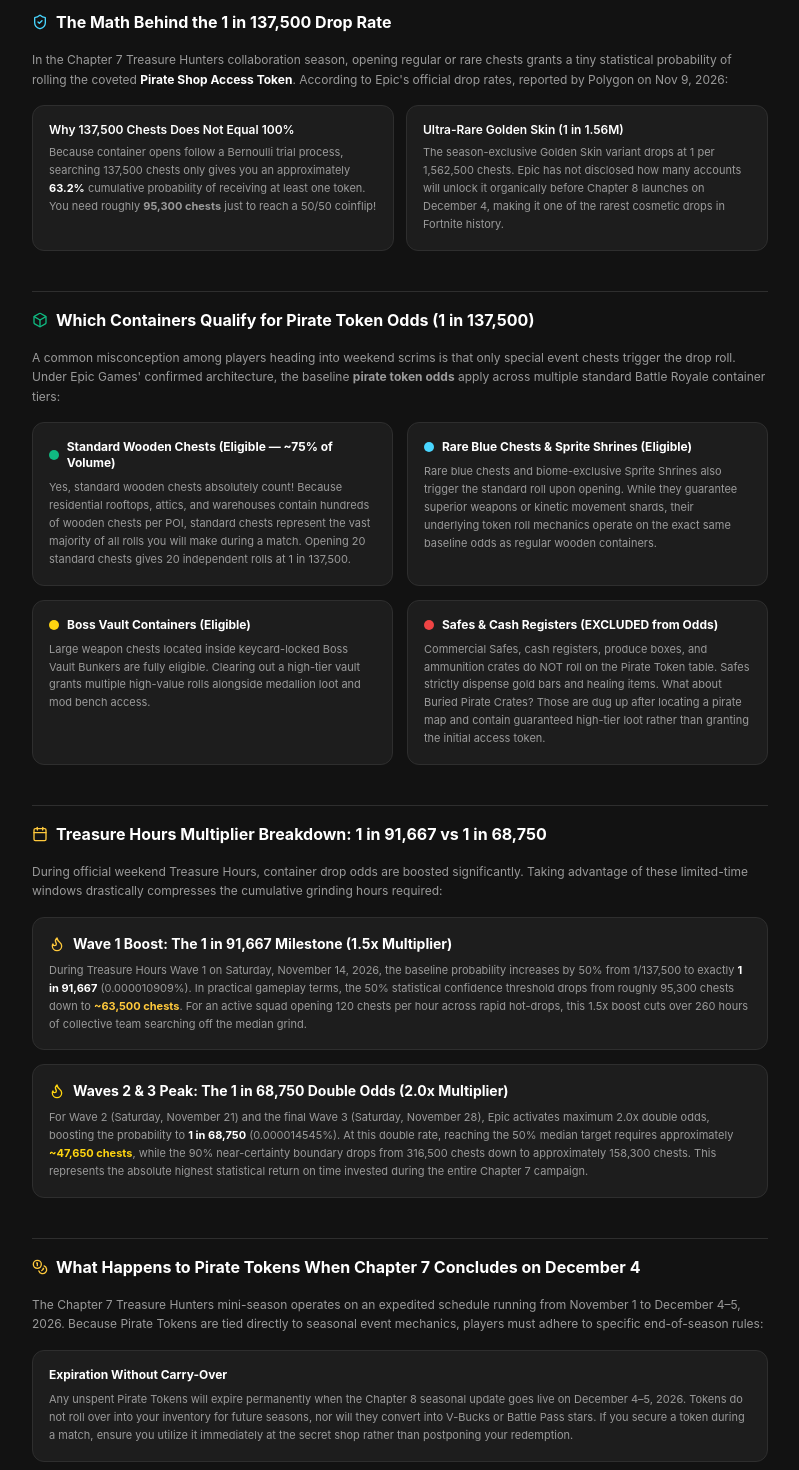
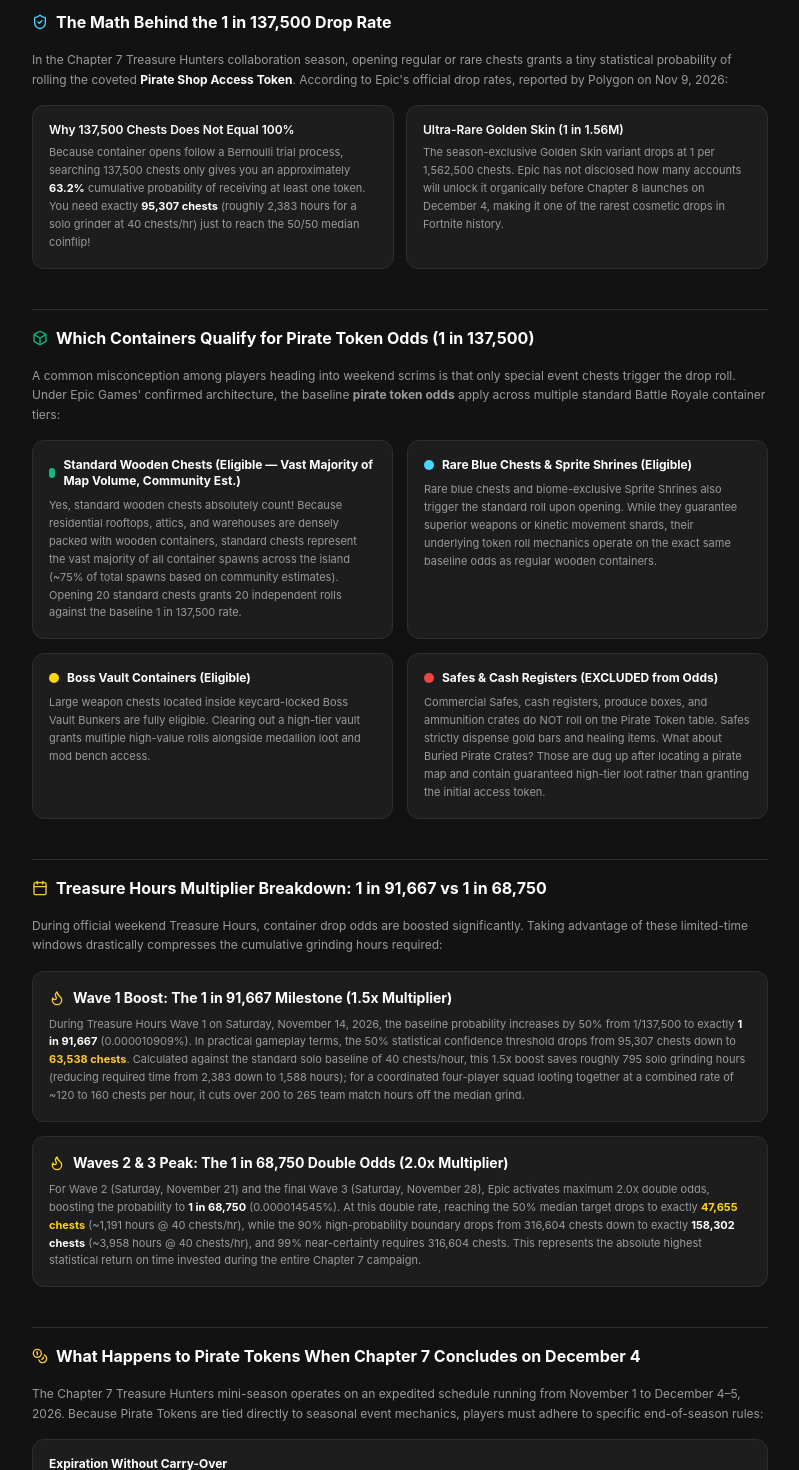
Before and after one commit to yangrenshi/trackchest, a Next.js app: page /pirate-token-odds in a window 1280 px wide. Shown: the part 1545-3015 px from the top of the page, without its empty margins (240-1039 px from the left). Built offline with nearby package versions, Linux system fonts and the light colour scheme; no server answers.

Commit message:
fix(odds): harmonize exact mathematical thresholds, unify solo/squad baselines, and add community est to chest volume

```diff
--- a/src/app/pirate-token-odds/page.tsx
+++ b/src/app/pirate-token-odds/page.tsx
@@ -158,7 +158,7 @@ export default function PirateTokenOddsPage() {
           <div className="p-4 rounded-xl bg-[#1d1d1d] border border-[#2e2e2e] space-y-1.5">
             <h3 className="font-semibold text-white">Why 137,500 Chests Does Not Equal 100%</h3>
             <p className="text-[#9a9a9a] text-[11px] leading-relaxed">
-              Because container opens follow a Bernoulli trial process, searching 137,500 chests only gives you an approximately <strong className="text-white">63.2%</strong> cumulative probability of receiving at least one token. You need roughly <strong>95,300 chests</strong> just to reach a 50/50 coinflip!
+              Because container opens follow a Bernoulli trial process, searching 137,500 chests only gives you an approximately <strong className="text-white">63.2%</strong> cumulative probability of receiving at least one token. You need exactly <strong className="text-white">95,307 chests</strong> (roughly 2,383 hours for a solo grinder at 40 chests/hr) just to reach the 50/50 median coinflip!
             </p>
           </div>
           <div className="p-4 rounded-xl bg-[#1d1d1d] border border-[#2e2e2e] space-y-1.5">
@@ -186,10 +186,10 @@ export default function PirateTokenOddsPage() {
           <div className="p-4 rounded-xl bg-[#1d1d1d] border border-[#2e2e2e] space-y-2">
             <h3 className="font-bold text-white flex items-center space-x-2">
               <span className="w-2.5 h-2.5 rounded-full bg-[#10b981]" />
-              <span>Standard Wooden Chests (Eligible — ~75% of Volume)</span>
+              <span>Standard Wooden Chests (Eligible — Vast Majority of Map Volume, Community Est.)</span>
             </h3>
             <p className="text-[#9a9a9a] leading-relaxed text-[11px]">
-              Yes, standard wooden chests absolutely count! Because residential rooftops, attics, and warehouses contain hundreds of wooden chests per POI, standard chests represent the vast majority of all rolls you will make during a match. Opening 20 standard chests gives 20 independent rolls at 1 in 137,500.
+              Yes, standard wooden chests absolutely count! Because residential rooftops, attics, and warehouses are densely packed with wooden containers, standard chests represent the vast majority of all container spawns across the island (~75% of total spawns based on community estimates). Opening 20 standard chests grants 20 independent rolls against the baseline 1 in 137,500 rate.
             </p>
           </div>
 
@@ -244,7 +244,7 @@ export default function PirateTokenOddsPage() {
               <span>Wave 1 Boost: The 1 in 91,667 Milestone (1.5x Multiplier)</span>
             </h3>
             <p className="text-[#9a9a9a] leading-relaxed text-[11px]">
-              During Treasure Hours Wave 1 on Saturday, November 14, 2026, the baseline probability increases by 50% from 1/137,500 to exactly <strong className="text-white">1 in 91,667</strong> (0.000010909%). In practical gameplay terms, the 50% statistical confidence threshold drops from roughly 95,300 chests down to <strong className="text-[#ffc93c]">~63,500 chests</strong>. For an active squad opening 120 chests per hour across rapid hot-drops, this 1.5x boost cuts over 260 hours of collective team searching off the median grind.
+              During Treasure Hours Wave 1 on Saturday, November 14, 2026, the baseline probability increases by 50% from 1/137,500 to exactly <strong className="text-white">1 in 91,667</strong> (0.000010909%). In practical gameplay terms, the 50% statistical confidence threshold drops from 95,307 chests down to <strong className="text-[#ffc93c]">63,538 chests</strong>. Calculated against the standard solo baseline of 40 chests/hour, this 1.5x boost saves roughly 795 solo grinding hours (reducing required time from 2,383 down to 1,588 hours); for a coordinated four-player squad looting together at a combined rate of ~120 to 160 chests per hour, it cuts over 200 to 265 team match hours off the median grind.
             </p>
           </div>
 
@@ -254,7 +254,7 @@ export default function PirateTokenOddsPage() {
               <span>Waves 2 &amp; 3 Peak: The 1 in 68,750 Double Odds (2.0x Multiplier)</span>
             </h3>
             <p className="text-[#9a9a9a] leading-relaxed text-[11px]">
-              For Wave 2 (Saturday, November 21) and the final Wave 3 (Saturday, November 28), Epic activates maximum 2.0x double odds, boosting the probability to <strong className="text-white">1 in 68,750</strong> (0.000014545%). At this double rate, reaching the 50% median target requires approximately <strong className="text-[#ffd510]">~47,650 chests</strong>, while the 90% near-certainty boundary drops from 316,500 chests down to approximately 158,300 chests. This represents the absolute highest statistical return on time invested during the entire Chapter 7 campaign.
+              For Wave 2 (Saturday, November 21) and the final Wave 3 (Saturday, November 28), Epic activates maximum 2.0x double odds, boosting the probability to <strong className="text-white">1 in 68,750</strong> (0.000014545%). At this double rate, reaching the 50% median target drops to exactly <strong className="text-[#ffd510]">47,655 chests</strong> (~1,191 hours @ 40 chests/hr), while the 90% high-probability boundary drops from 316,604 chests down to exactly <strong className="text-white">158,302 chests</strong> (~3,958 hours @ 40 chests/hr), and 99% near-certainty requires 316,604 chests. This represents the absolute highest statistical return on time invested during the entire Chapter 7 campaign.
             </p>
           </div>
         </div>
```
Also changed, not shown: 1 other file (tests, documents, lock files or other folders).
